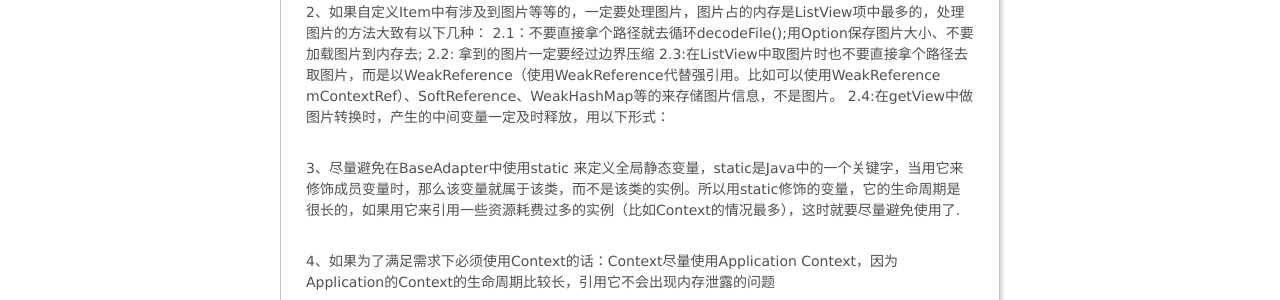
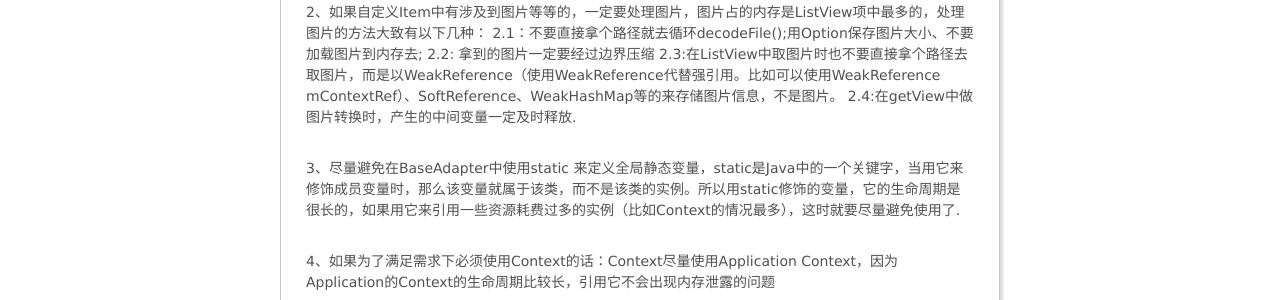
Before and after one commit to mxn21/mxn21.github.io, a Jekyll site: the page built from _posts/2015-5-21-listview优化总结.md, in a window 1280 px wide. Shown: the part 362-662 px from the top of the page. Built offline with Jekyll 4.4.1, drawn with Linux system fonts in a browser that asks for light colours; Markdown is read by kramdown in place of the engine named in the settings; comment, search, counter and statistics services are not loaded.

Commit message:
Update 2015-5-21-listview优化总结.md

```diff
--- a/_posts/2015-5-21-listview优化总结.md
+++ b/_posts/2015-5-21-listview优化总结.md
@@ -12,7 +12,7 @@
 2.1：不要直接拿个路径就去循环decodeFile();用Option保存图片大小、不要加载图片到内存去;
 2.2:  拿到的图片一定要经过边界压缩
 2.3:在ListView中取图片时也不要直接拿个路径去取图片，而是以WeakReference（使用WeakReference代替强引用。比如可以使用WeakReference<Context> mContextRef）、SoftReference、WeakHashMap等的来存储图片信息，不是图片。
-2.4:在getView中做图片转换时，产生的中间变量一定及时释放，用以下形式：
+2.4:在getView中做图片转换时，产生的中间变量一定及时释放.
 
 3、尽量避免在BaseAdapter中使用static 来定义全局静态变量，static是Java中的一个关键字，当用它来修饰成员变量时，那么该变量就属于该类，而不是该类的实例。所以用static修饰的变量，它的生命周期是很长的，如果用它来引用一些资源耗费过多的实例（比如Context的情况最多），这时就要尽量避免使用了.
 
```
